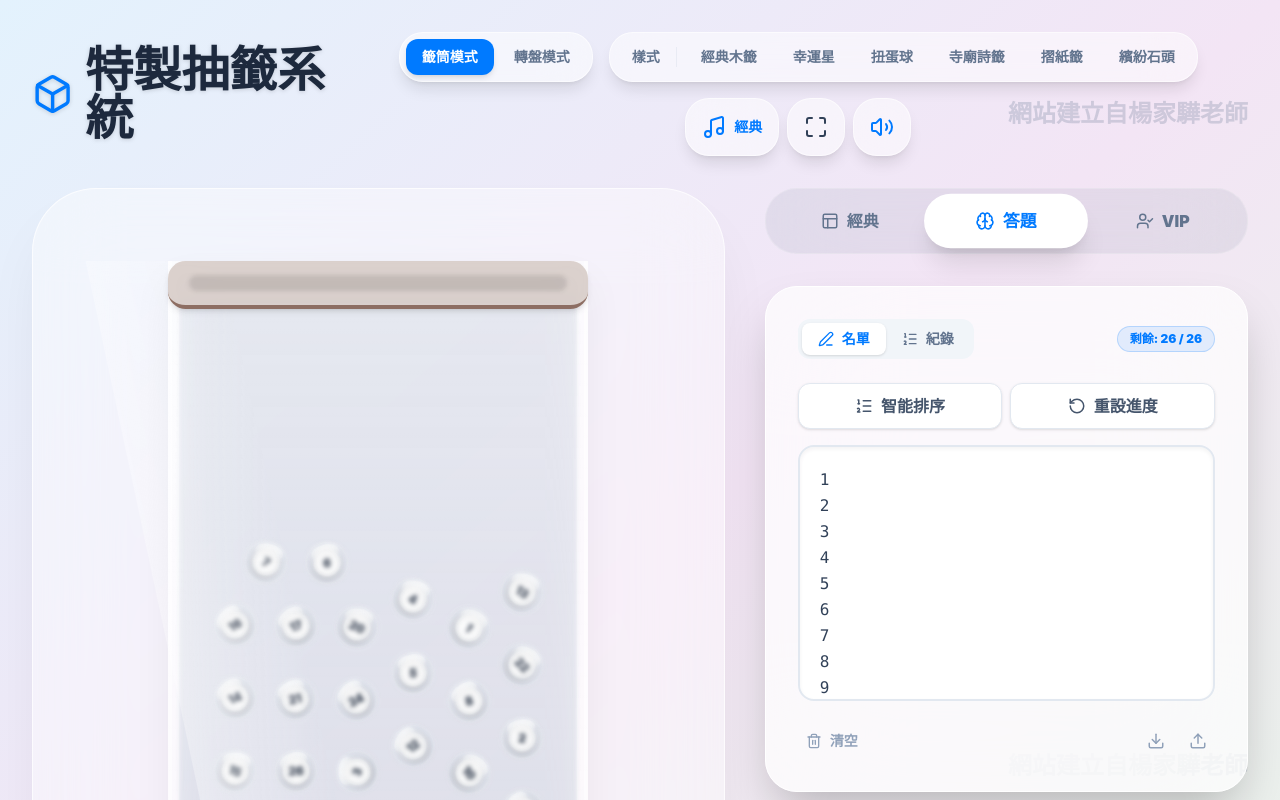
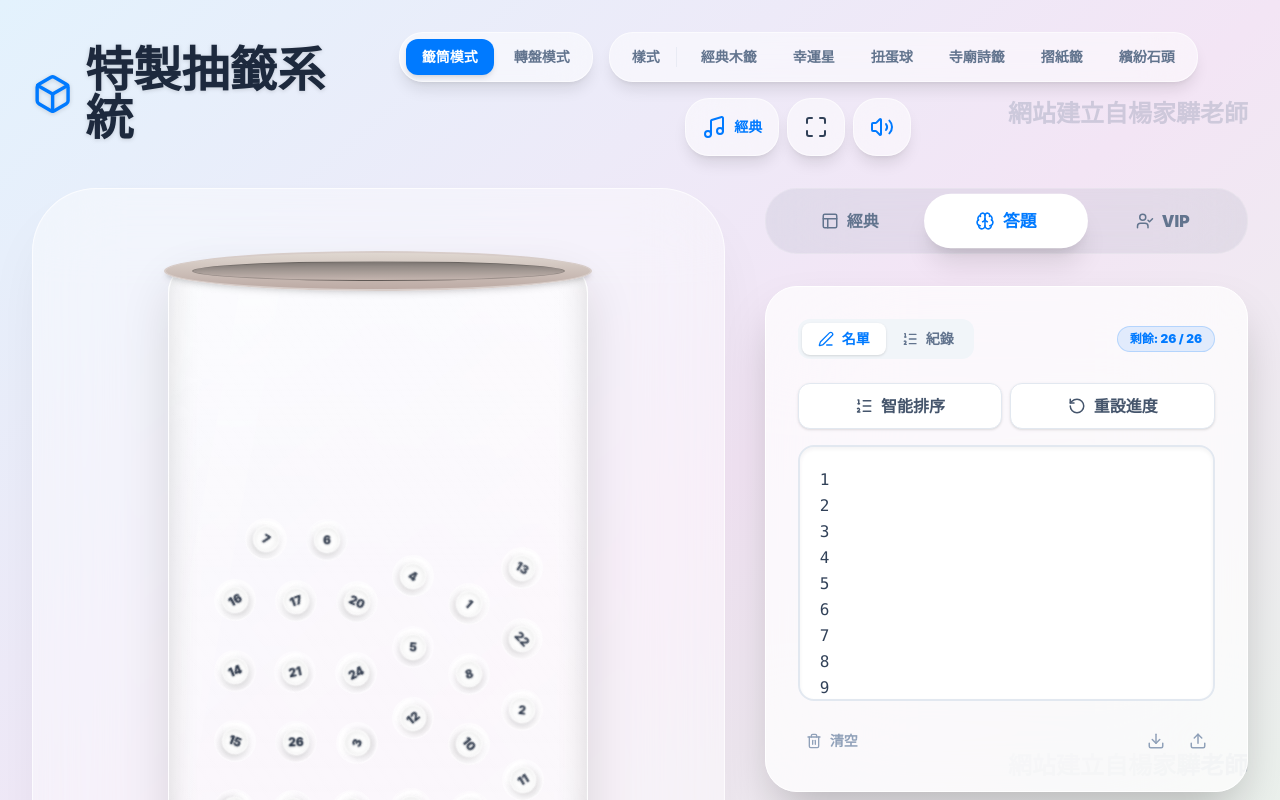
Before and after one commit to chy23/LottoTube, a React (Vite) app: page / in a window 1280 px wide. Shown: the top 800 px of the page. Built offline with nearby package versions, Linux system fonts and the light colour scheme.

Commit message:
Fix: Remove polygon glitch on bucket, polish 3D elliptical mouth, and implement forward roll-out animation

```diff
--- a/src/App.jsx
+++ b/src/App.jsx
@@ -223,22 +223,17 @@ export default function App() {
       setTimeout(() => {
         setDrawState('reaching');
         playHardShakeSound();
-        // Map to bucketItems index for visual animation
         const bucketIdx = bucketItems.indexOf(selected);
         setTargetIndex(bucketIdx !== -1 ? bucketIdx : 0);
         setTempWinner(selected);
-
-        setTimeout(() => setIsGrabbed(true), 500);
-
-        setTimeout(() => {
-           setIsRollingOut(true);
-        }, 800);
+        setIsRollingOut(true);
 
         setTimeout(() => {
           setWinner(selected);
           setShowWinnerModal(true);
           setDrawState('idle');
           setTempWinner(null);
+          setIsRollingOut(false);
           confetti({ particleCount: 150, spread: 70, origin: { y: 0.6 } });
 
           if (gameMode === 'vip' && selected === 'VIP號') {
@@ -246,8 +241,8 @@ export default function App() {
           } else {
             playPopSound();
           }
-        }, 1800);
-      }, 1500);
+        }, 1400);
+      }, 1100);
     }
   };
 
--- a/src/components/Bucket.jsx
+++ b/src/components/Bucket.jsx
@@ -141,16 +141,28 @@ export default function Bucket({
   }, [drawState]);
 
   return (
-    <div className="relative w-[90vw] md:w-[70vw] lg:w-[40vw] max-w-[500px] aspect-[4/5] md:aspect-[3/4] mt-10 flex flex-col items-center justify-end">
+    <div className="relative w-[90vw] md:w-[70vw] lg:w-[40vw] max-w-[480px] aspect-[4/5] md:aspect-[3/4] mt-6 flex flex-col items-center justify-end">
 
       {/* Container visual layer */}
       <div
         ref={sceneRef}
-        className={`w-full h-full relative origin-bottom transition-transform duration-700 ${drawState === 'reaching' ? 'rotate-[30deg]' : ''} ${drawState === 'shaking' ? 'animate-bucket-shake-hard' : ''}`}
+        className={`w-full h-full relative origin-bottom transition-transform duration-700 ${
+          drawState === 'shaking' ? 'animate-bucket-shake-hard' : ''
+        }`}
       >
-        <div className="absolute left-[40px] right-[40px] inset-y-0 bg-slate-400/20 rounded-b-[4rem] rounded-t-2xl border border-white/40 transform scale-x-95 translate-y-4 z-0"></div>
+        {/* Soft Ambient Floor Shadow */}
+        <div className="absolute -bottom-3 left-1/2 -translate-x-1/2 w-[75%] h-8 bg-black/20 dark:bg-black/60 blur-xl rounded-full pointer-events-none z-0"></div>
 
-        <div className="absolute left-[45px] right-[45px] bottom-6 top-6 rounded-b-[3.5rem] rounded-t-xl z-10 overflow-hidden">
+        {/* Outer Cylinder Glass Tube - Back & Body (Strictly clipped reflections) */}
+        <div className="absolute left-[30px] right-[30px] top-4 bottom-0 rounded-b-[4.5rem] rounded-t-[2rem] bg-gradient-to-b from-white/30 via-white/10 to-white/5 dark:from-slate-700/40 dark:via-slate-800/30 dark:to-slate-900/40 border-2 border-white/60 dark:border-slate-500/40 shadow-[0_20px_50px_rgba(0,0,0,0.12),inset_0_0_30px_rgba(255,255,255,0.25)] backdrop-blur-md overflow-hidden z-0">
+          {/* Internal vertical reflection highlights - safely clipped inside container */}
+          <div className="absolute left-0 top-0 w-8 h-full bg-gradient-to-r from-white/40 to-transparent opacity-70"></div>
+          <div className="absolute right-0 top-0 w-8 h-full bg-gradient-to-l from-white/30 to-transparent opacity-60"></div>
+          <div className="absolute left-6 top-0 w-10 h-full bg-white/10 skew-x-[-10deg] transform -translate-x-1"></div>
+        </div>
+
+        {/* Physics Items Container (Inside the tube) */}
+        <div className="absolute left-[35px] right-[35px] top-7 bottom-4 rounded-b-[4rem] rounded-t-lg z-10 overflow-hidden">
            {items.slice(0, 80).map((item, idx) => {
              const isTarget = idx === targetBucketIndex;
              if (isTarget && isRollingOut) return null;
@@ -170,22 +182,23 @@ export default function Bucket({
            })}
         </div>
 
-        {/* Front Glass layer */}
-        <div className={`absolute left-[40px] right-[40px] inset-y-0 bg-gradient-to-b from-white/30 to-white/5 backdrop-blur-[2px] border-4 border-t-0 border-white/60 rounded-b-[4rem] rounded-t-none shadow-[inset_0_-20px_40px_rgba(255,255,255,0.4),0_20px_40px_rgba(0,0,0,0.05)] z-[100] pointer-events-none`}>
-          <div className="w-1/3 h-full bg-gradient-to-r from-white/60 to-transparent skew-x-12 transform -translate-x-4 opacity-50"></div>
+        {/* Front Glass Cylinder Gloss & Curvature Layer */}
+        <div className="absolute left-[30px] right-[30px] top-4 bottom-0 rounded-b-[4.5rem] rounded-t-[2rem] bg-gradient-to-tr from-transparent via-white/10 to-white/25 border border-white/40 dark:border-slate-600/30 shadow-[inset_0_-15px_30px_rgba(0,0,0,0.15)] pointer-events-none z-[100] overflow-hidden">
+          <div className="absolute -top-12 -left-12 w-48 h-48 bg-white/15 rounded-full blur-2xl"></div>
         </div>
 
-        {/* Top Rim of Bucket */}
-        <div className={`absolute left-[40px] right-[40px] top-0 h-12 bg-[#d7ccc8]/90 backdrop-blur-md rounded-[1.1rem] border-b-4 border-[#8d6e63] shadow-md flex items-center justify-center z-[110]`}>
-          <div className="w-[90%] h-4 bg-black/10 rounded-full blur-[2px]"></div>
+        {/* Top 3D Elliptical Rim / Mouth of the Bucket */}
+        <div className="absolute left-[26px] right-[26px] top-1.5 h-10 rounded-[50%] bg-gradient-to-b from-[#dfd7d0] to-[#bcaaa4] dark:from-slate-600 dark:to-slate-800 border-2 border-[#d7ccc8] dark:border-slate-500 shadow-md flex items-center justify-center z-[110] pointer-events-none">
+          {/* Inner Mouth Opening */}
+          <div className="w-[88%] h-5 rounded-[50%] bg-gradient-to-b from-black/40 via-black/20 to-transparent border border-black/20 shadow-inner"></div>
         </div>
 
         {/* Dedicated Unclipped Winning Item Roll Out Layer */}
         {isRollingOut && (tempWinner || items[targetBucketIndex]) && (
           <div
-            className="absolute top-[8%] left-1/2 z-[250] pointer-events-none animate-roll-out-winner"
+            className="absolute top-4 left-1/2 z-[250] pointer-events-none animate-roll-out-winner"
           >
-            <div className="drop-shadow-[0_20px_30px_rgba(0,0,0,0.45)]">
+            <div className="drop-shadow-[0_25px_35px_rgba(0,0,0,0.5)]">
               {renderItemStyle(tempWinner || items[targetBucketIndex], drawStyle, isItemGrayedOut, false)}
             </div>
           </div>
--- a/src/index.css
+++ b/src/index.css
@@ -76,22 +76,27 @@
 
 @keyframes roll-out-winner {
   0% {
-    transform: translate(-50%, 20px) scale(0.6) rotate(0deg);
+    transform: translate(-50%, -20px) scale(0.65) rotate(0deg);
     opacity: 0;
   }
-  20% {
-    transform: translate(-50%, -50px) scale(0.85) rotate(-30deg);
+  15% {
+    transform: translate(-50%, -70px) scale(0.9) rotate(-25deg);
     opacity: 1;
   }
-  65% {
-    transform: translate(calc(-50% + 40px), -160px) scale(1.15) rotate(180deg);
+  50% {
+    transform: translate(calc(-50% + 25px), 60px) scale(1.25) rotate(160deg);
+    opacity: 1;
+  }
+  80% {
+    transform: translate(calc(-50% - 10px), 160px) scale(1.45) rotate(320deg);
+    opacity: 1;
   }
   100% {
-    transform: translate(-50%, -220px) scale(1.35) rotate(360deg);
+    transform: translate(-50%, 180px) scale(1.5) rotate(360deg);
     opacity: 1;
   }
 }
-.animate-roll-out-winner { animation: roll-out-winner 1s cubic-bezier(0.2, 0.9, 0.3, 1) forwards; }
+.animate-roll-out-winner { animation: roll-out-winner 1.3s cubic-bezier(0.25, 1, 0.5, 1) forwards; }
 
 @keyframes drop-in {
   0% { transform: translateY(-500px) scale(0.5); opacity: 0; }
```
